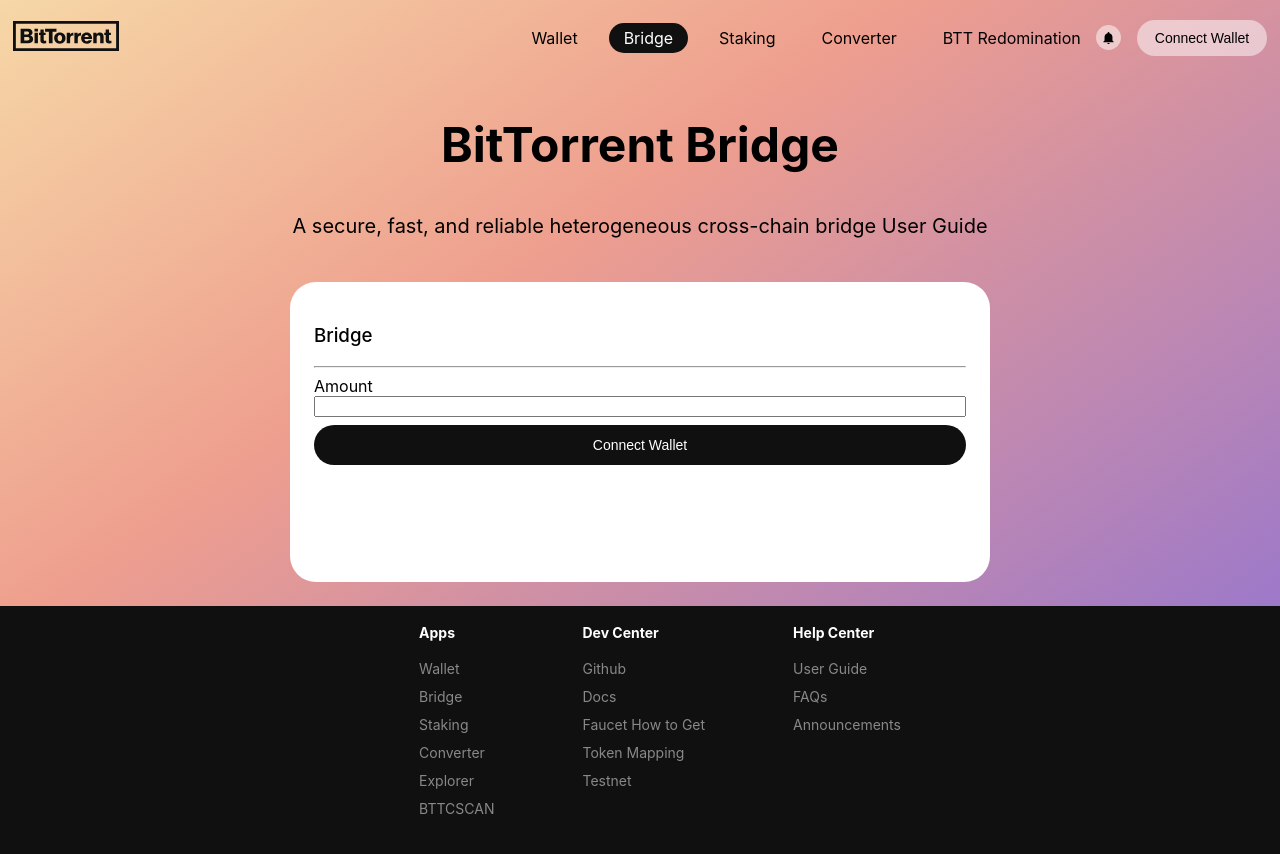
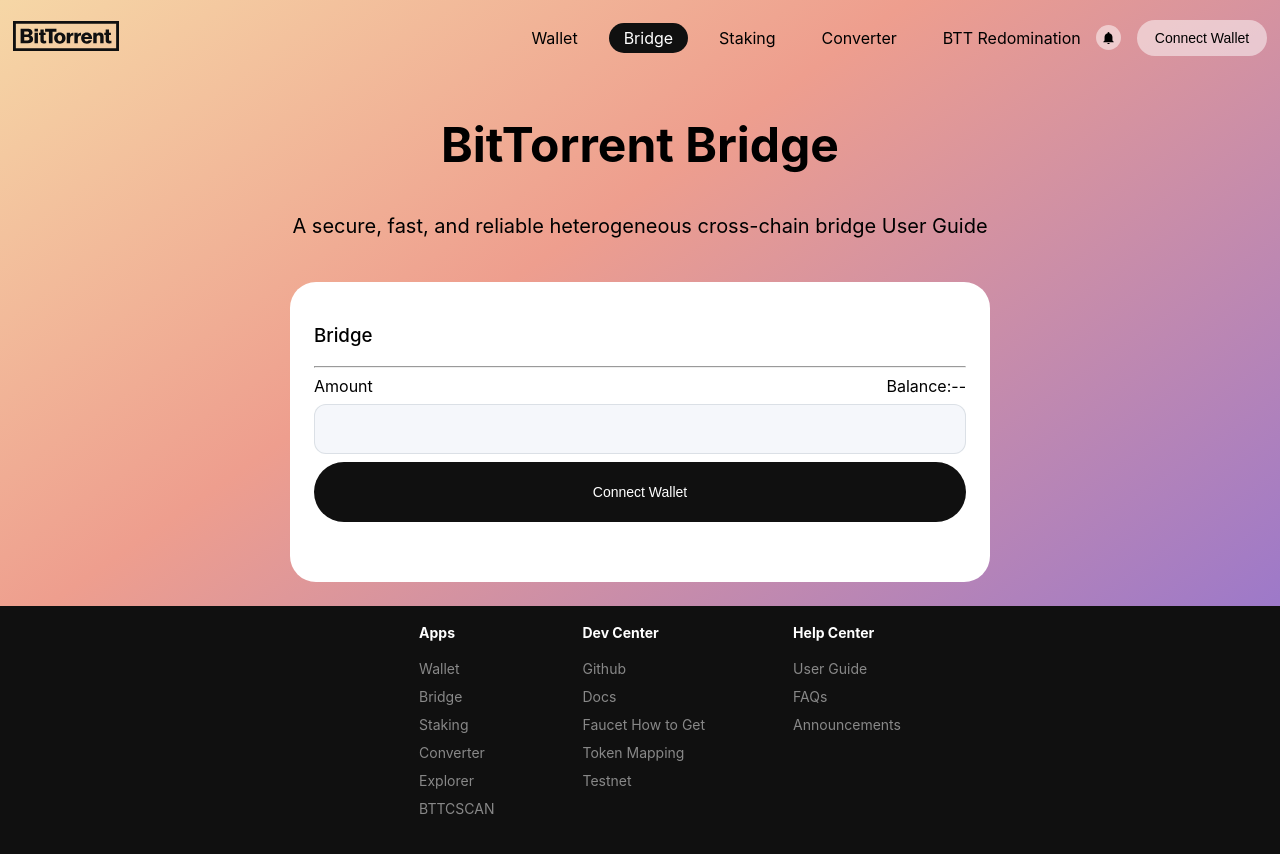
Before and after one commit to TimmyIsANerd/bridge-page, a Next.js app: page / in a window 1280 px wide. Shown: the top 854 px of the page. Built offline with nearby package versions, Linux system fonts and the light colour scheme.

Commit message:
styled forms

```diff
--- a/pages/components/Bridge/index.js
+++ b/pages/components/Bridge/index.js
@@ -1,3 +1,4 @@
+import { useState } from "react";
 import styled from "styled-components";
 import Button from "../Button/Connect";
 
@@ -31,13 +32,41 @@ const Form = styled.form``;
 const FormGroup = styled.div`
   display: flex;
   flex-direction: column;
-  margin:0.5rem 0;
+  margin: 0.5rem 0;
+  row-gap: 0.5rem;
 `;
 
+const LabelContainer = styled.div`
+  display: flex;
+  justify-content: space-between;
+`;
+
+const Balance = styled.div``;
+
+const InputWrap = styled.div`
+  display: flex;
+  justify-content: center;
+  align-items: center;
+  flex-direction: column;
+  width: 100%;
+  height: 50px;
+`;
 const AmountInput = styled.input`
+  width: 100%;
+  height: 100%;
+  border: 1px solid rgba(194, 201, 209, 0.5);
+  border-radius: 12px;
+  padding: 10px 25px;
+  background-color: #f5f7fb;
+`;
+
+const ErrorMsg = styled.p`
+  color: #e85151;
 `;
 
 const Bridge = () => {
+  const [isError, setIsError] = useState(false);
+
   return (
     <>
       <Container>
@@ -47,13 +76,22 @@ const Bridge = () => {
         <FormContainer>
           <Form>
             <FormGroup>
-              <label htmlFor="amount">Amount</label>
-              <AmountInput type="number" id="amount" />
+              <LabelContainer>
+                <label htmlFor="amount">Amount</label>
+                <Balance>Balance:--</Balance>
+              </LabelContainer>
+              <InputWrap>
+                <AmountInput type="number" id="amount" />
+              </InputWrap>
+              {isError ? <ErrorMsg>Error Message</ErrorMsg> : null}
             </FormGroup>
           </Form>
         </FormContainer>
         <ButtonContainer>
-          <Button />
+          <Button
+            height="60px"
+            padding="4px 16px"
+          />
         </ButtonContainer>
       </Container>
     </>
```
